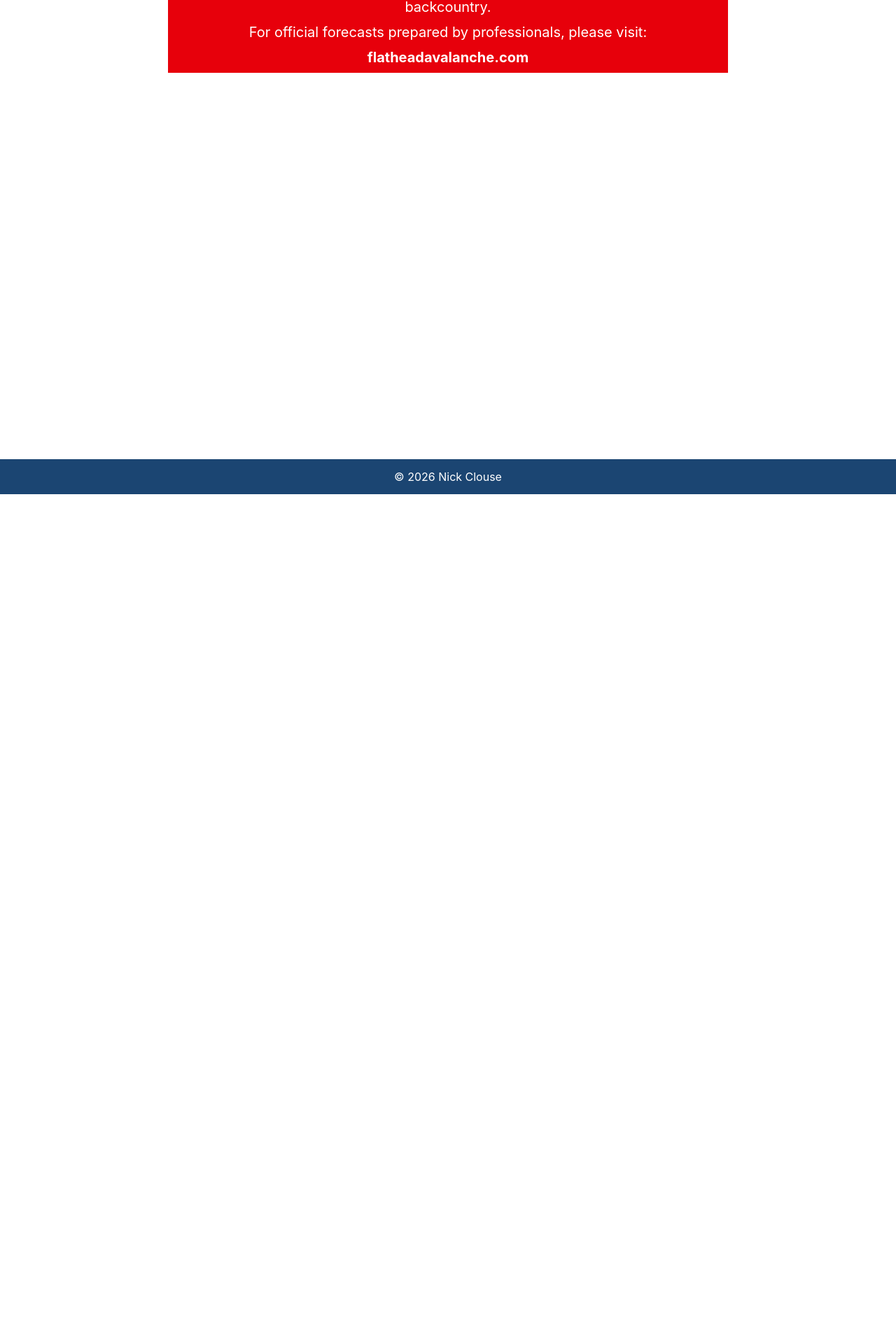
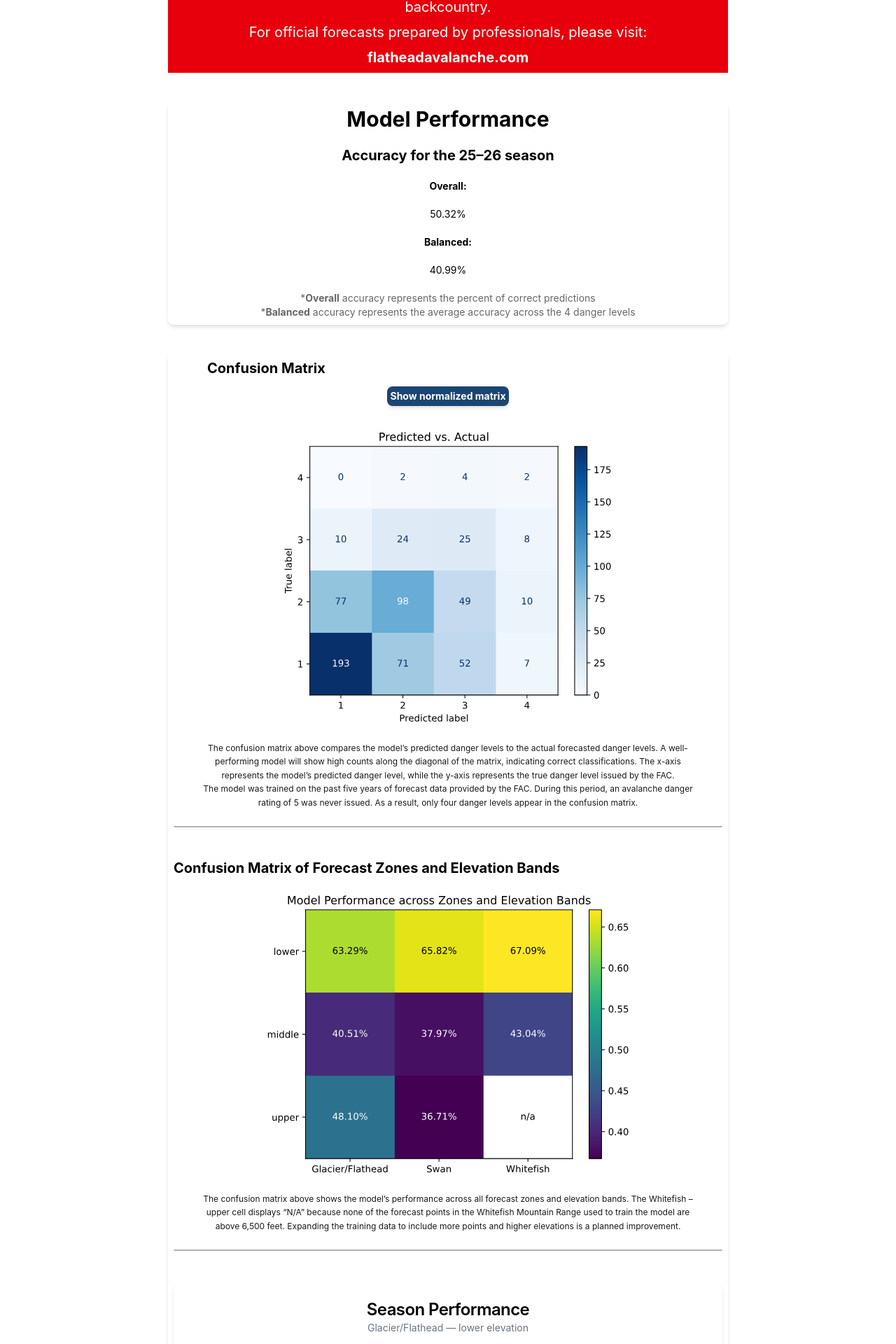
Before and after one commit to CanFam23/avy-forecasting, a React (Vite) app in the folder web/avyAI/: page /performance in a window 1280 px wide. Shown: the part 272-2192 px from the top of the page at 70% size. Before the commit the page ends 978 px from the top, so only its background shows below. Built offline with nearby package versions, Linux system fonts and the light colour scheme.

Commit message:
Create performance page

```diff
--- a/web/avyAI/src/App.tsx
+++ b/web/avyAI/src/App.tsx
@@ -1,9 +1,11 @@
 import {useEffect, useState} from "react";
 import Home from "./pages/Home.tsx";
+import Performance from "./pages/Performance.tsx";
 import { Routes, Route } from "react-router-dom";
 import Navbar from "./components/Navbar.tsx";
 import Footer from "./components/Footer.tsx";
 import Disclaimer from "./components/Disclaimer.tsx";
+import type {PerformanceMetric} from "./types.ts";
 
 function App() {
 
@@ -13,29 +15,35 @@ function App() {
     const [forecastDis, setForecastDis] = useState([]);
     const [weather, setWeather] = useState([]);
 
+    const [metrics, setMetrics] = useState<PerformanceMetric | null>( null);
+
     const [latestDay, setLatestDay] = useState(0);
     const [loading, setLoading] = useState(true);
 
     useEffect(() => {
         const fetchData = async () => {
             try {
-                const [predRes, actRes, disRes, weatherRes] = await Promise.all([
+                const [predRes, actRes, disRes, weatherRes, metricsRes] = await Promise.all([
                     fetch("/data/ai_forecast.json"),
                     fetch("/data/actual_forecast.json"),
                     fetch("/data/forecast_discussion.json"),
-                    fetch("/data/weather.json")
+                    fetch("/data/weather.json"),
+                    fetch("/performance/performance_metrics.json"),
                 ]);
 
                 const predictionData = await predRes.json();
                 const actResData = await actRes.json();
                 const disResData = await disRes.json();
                 const weatherResData = await weatherRes.json();
+                const metricsResData = await metricsRes.json();
 
                 setDayPreds(predictionData.predictions);
                 setActDang(actResData.dangers);
                 setLatestDay(predictionData.meta.latest_day);
 
                 setForecastDis(disResData.forecasts);
+
+                setMetrics(metricsResData);
 
                 setWeather(weatherResData.weather);
             } catch (err) {
@@ -69,6 +77,11 @@ function App() {
                         latestDay={latestDay}
                         actDang={actDang}
                     />} />
+                    <Route path="/performance" element={<Performance
+                        dayPreds={dayPreds}
+                        actDang={actDang}
+                        performanceMetrics={metrics}
+                    />} />
                 </Routes>
             </main>
 
--- a/web/avyAI/src/pages/Performance.tsx
+++ b/web/avyAI/src/pages/Performance.tsx
@@ -0,0 +1,90 @@
+import type {PerformanceProps} from "../types.ts";
+import TimeSeriesPlot from "../plots/TimeSeriesPlot.tsx";
+import {useState} from "react";
+
+export default function Performance({ dayPreds, actDang, performanceMetrics }: PerformanceProps) {
+    const [showNorm, setShowNorm] = useState(false);
+
+    return (
+        <>
+            <section className="flex flex-col text-center space-y-5 shadow-md mt-10 rounded-lg p-2">
+                <h1 className="text-xl md:text-3xl font-bold text-center">Model Performance</h1>
+
+                <h2 className="text:md md:text-xl font-bold">Accuracy for the 25–26 season</h2>
+
+                {
+                    performanceMetrics && (
+                        <>
+                            <strong className="text-sm md:text-md">Overall:</strong>{" "}
+                            <p className="text-sm md:text-md">
+                                {(performanceMetrics.accuracy * 100).toFixed(2)}%
+                            </p>
+
+                            <strong className="text-sm md:text-md">Balanced:</strong>{" "}
+                            <p className="text-sm md:text-md">
+                                {(performanceMetrics.balanced_accuracy * 100).toFixed(2)}%
+                            </p>
+                        </>
+                    )
+                }
+
+
+                <div className="text-xs md:text-sm opacity-60">
+                    <p>*<strong>Overall</strong> accuracy represents the percent of correct predictions</p>
+                    <p>*<strong>Balanced</strong> accuracy represents the average accuracy across the 4 danger levels</p>
+                </div>
+            </section>
+
+            <section className="flex flex-col text-center items-center space-y-5 shadow-md mt-10 rounded-lg p-2">
+
+                <div className="flex flex-col text-center items-center">
+                    <h3 className="text-lg md:text-xl font-bold text-left w-full ml-24">Confusion Matrix</h3>
+                    <button
+                        onClick={() => setShowNorm(!showNorm)}
+                        className="bg-[var(--color-primary)] w-fit p-1 m-3 text-white text-xs md:text-sm font-bold rounded-lg shadow-md hover:cursor-pointer"
+                    >Show {showNorm ? `standard` : `normalized`} matrix</button>
+
+                    {!showNorm && <img src="/performance/cm.svg" alt="Confusion Matrix" className="p-4"/>}
+                    {showNorm && <img src="/performance/norm_cm.svg" alt="Normalized Confusion Matrix"  className="p-4"/>}
+                    <p className="text-xs lg:text-md opacity-90 px-10 leading-relaxed">
+                        The confusion matrix above compares the model’s predicted danger levels to the actual forecasted danger levels.
+                        A well-performing model will show high {showNorm ? "percentages" : "counts"} along the diagonal of the matrix,
+                        indicating correct classifications. The x-axis represents the model’s predicted danger level,
+                        while the y-axis represents the true danger level issued by the FAC.
+                    </p>
+
+                    <p className="text-xs lg:text-md opacity-90 px-10 leading-relaxed">
+                        The model was trained on the past five years of forecast data provided by the FAC.
+                        During this period, an avalanche danger rating of 5 was never issued. As a result,
+                        only four danger levels appear in the confusion matrix.
+                    </p>
+
+                    <hr className="my-6 border-1 border-black opacity-30 rounded-lg w-full" />
+                </div>
+
+
+                <div className="flex flex-col text-center items-center">
+                    <h3 className="text-md md:text-xl font-bold w-full text-center md:text-left">
+                        Confusion Matrix of Forecast Zones and Elevation Bands
+                    </h3>
+                    <img src="/performance/zone_ele_perf.svg" alt="Performance across zones and elevations" className="p-4"/>
+
+                    <p className="text-xs lg:text-md lg:text-md opacity-90 px-10 leading-relaxed">
+                        The confusion matrix above shows the model’s performance across all forecast zones
+                        and elevation bands. The Whitefish – upper cell displays “N/A” because none of the
+                        forecast points in the Whitefish Mountain Range used to train the model are above
+                        6,500 feet. Expanding the training data to include more points and higher elevations is a planned
+                        improvement.
+                    </p>
+
+                    <hr className="my-6 border-1 border-black opacity-30 rounded-lg w-full" />
+                </div>
+
+                <TimeSeriesPlot
+                    predDangers={dayPreds}
+                    actDangers={actDang}
+                />
+            </section>
+        </>
+    );
+}
```
